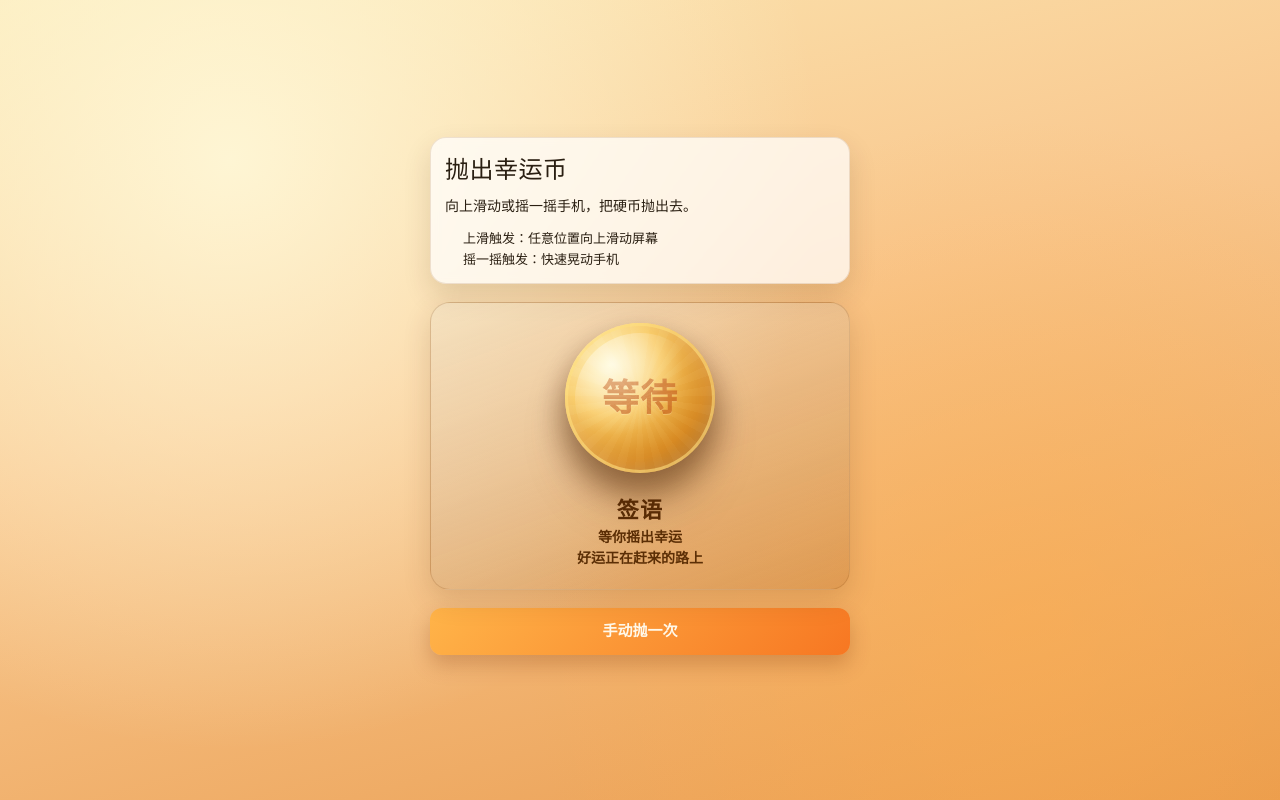
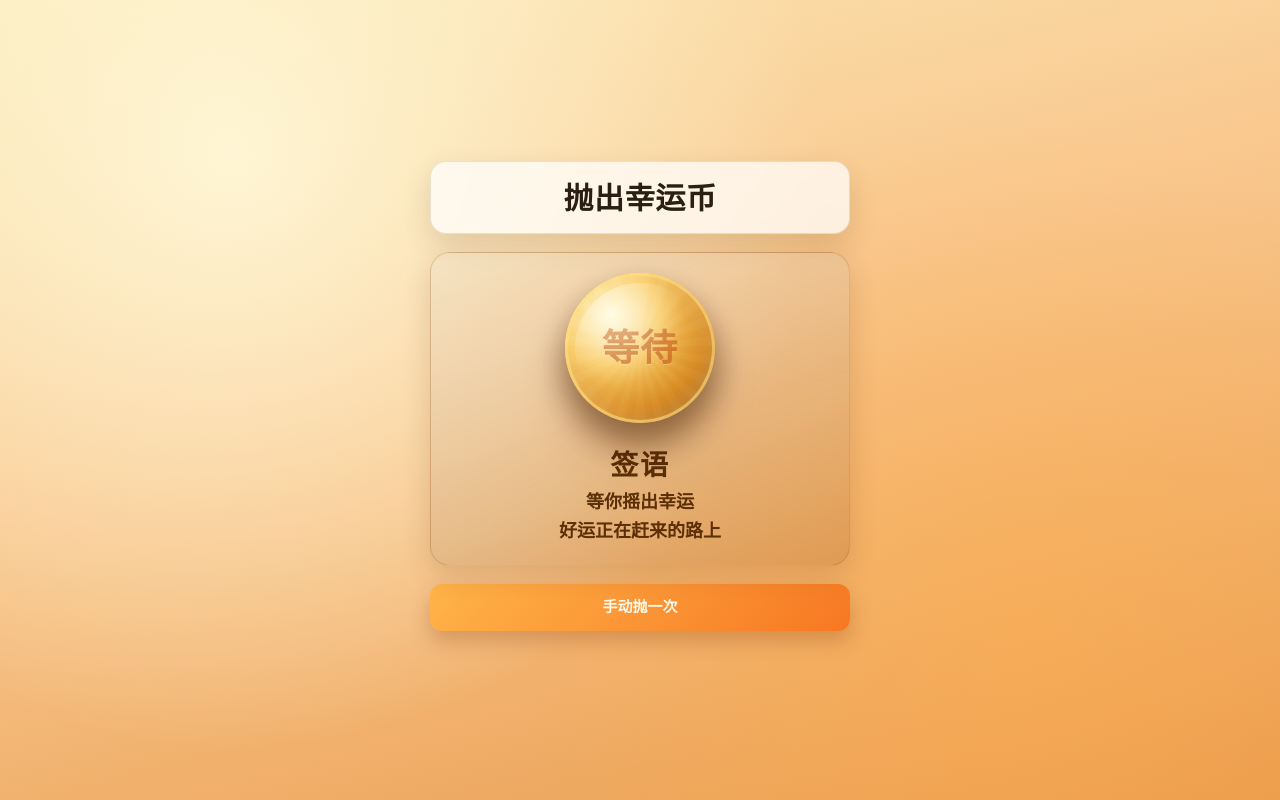
Before and after one commit to DorianKlein/mrduan, a Next.js app: page /emotionPages/wishCoin in a window 1280 px wide. Built offline with nearby package versions, Linux system fonts and the light colour scheme.

Commit message:
修改：幸运币页面布局

```diff
--- a/components/emotionPages/wishCoin/InstructionCard.tsx
+++ b/components/emotionPages/wishCoin/InstructionCard.tsx
@@ -14,12 +14,12 @@ export function InstructionCard({ shakeSupported, motionPermission, onEnableShak
   return (
     <section className={styles.panel}>
       <h2>抛出幸运币</h2>
-      <p>向上滑动或摇一摇手机，把硬币抛出去。</p>
+      {/* <p>向上滑动或摇一摇手机，把硬币抛出去。</p>
 
       <ul className={styles.hints}>
         <li>上滑触发：任意位置向上滑动屏幕</li>
         <li>摇一摇触发：快速晃动手机</li>
-      </ul>
+      </ul> */}
 
       {shakeSupported && motionPermission !== "granted" && (
         <button className={styles.enableBtn} onClick={onEnableShake} type="button">
--- a/components/emotionPages/wishCoin/wishCoin.module.css
+++ b/components/emotionPages/wishCoin/wishCoin.module.css
@@ -40,7 +40,9 @@
 
 .panel h2 {
   margin: 0;
-  font-size: 24px;
+  font-size: 30px;
+  font-weight: 700;
+  text-align: center;
   letter-spacing: 0.02em;
 }
 
@@ -212,25 +214,25 @@
 }
 
 .coinResult {
-  min-height: 94px;
+  min-height: 120px;
   display: flex;
   flex-direction: column;
   justify-content: center;
   align-items: center;
-  gap: 2px;
+  gap: 5px;
   color: #5c2f06;
   text-align: center;
 }
 
 .coinResultTitle {
-  font-size: 22px;
+  font-size: 28px;
   font-weight: 800;
   letter-spacing: 0.06em;
   line-height: 1.35;
 }
 
 .coinResultLine {
-  font-size: 14px;
+  font-size: 18px;
   font-weight: 600;
   line-height: 1.35;
 }
@@ -262,7 +264,7 @@
     font-size: 33px;
   }
 
-  .coinResultTitle {
+  /* .coinResultTitle {
     font-size: 20px;
   }
 
@@ -272,5 +274,5 @@
 
   .panel h2 {
     font-size: 21px;
-  }
+  } */
 }
```
